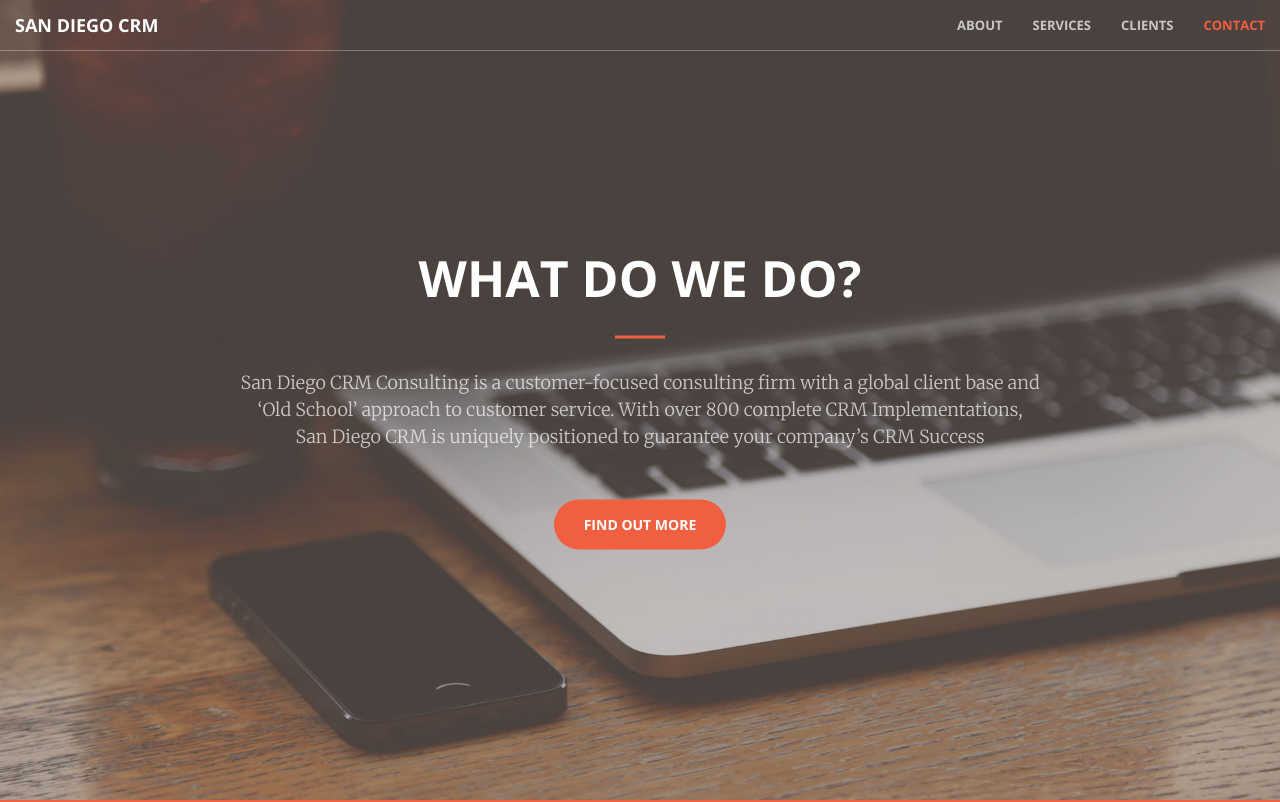
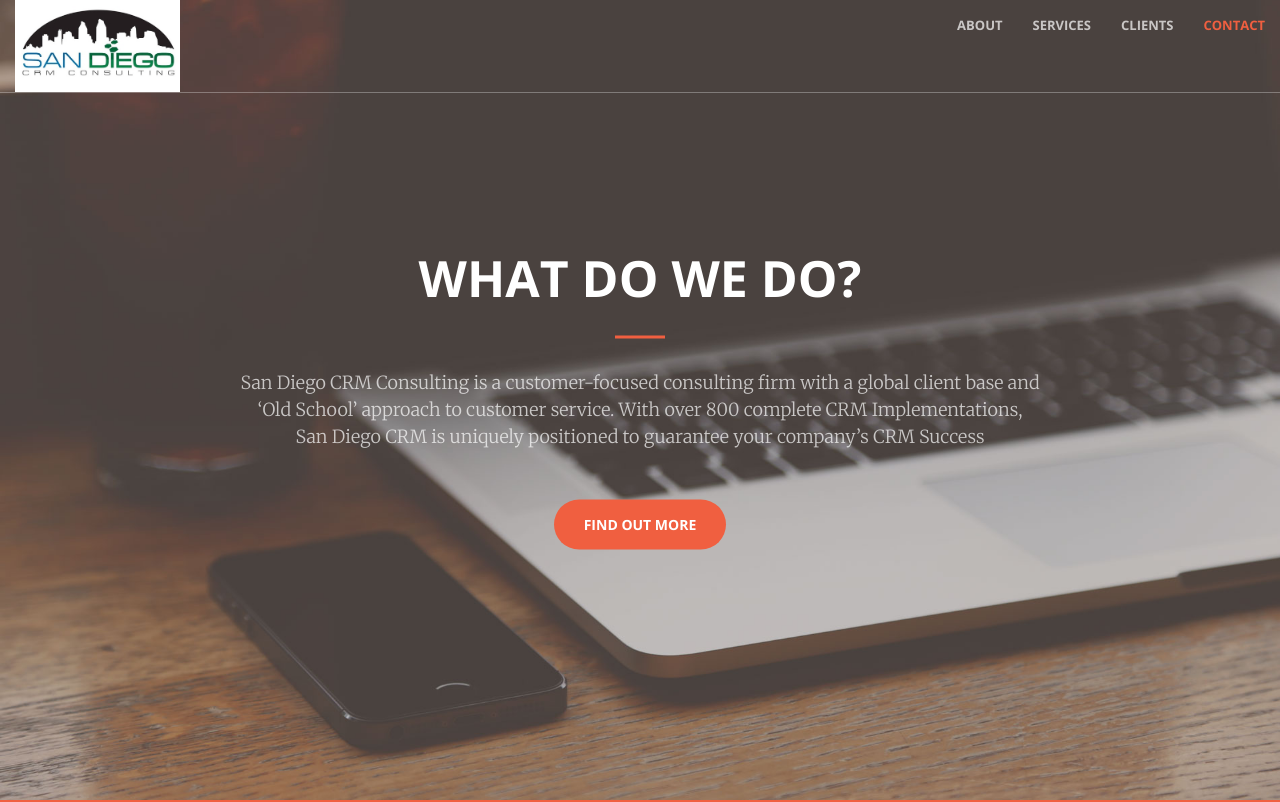
Before and after one commit to neeraj87/sdcrm-website, a website: page index.html in a window 1280 px wide. Shown: the top 802 px of the page. Drawn offline with nearby package versions, Linux system fonts and the light colour scheme.

Commit message:
added sdcrm logo

```diff
--- a/css/creative.css
+++ b/css/creative.css
@@ -415,7 +415,6 @@ body {
   webkit-tap-highlight-color: #222222;
 }
 
-
 .gallery_product
 {
     margin-bottom: 30px;
--- a/index.html
+++ b/index.html
@@ -43,7 +43,7 @@
                 <button type="button" class="navbar-toggle collapsed" data-toggle="collapse" data-target="#bs-example-navbar-collapse-1">
                     <span class="sr-only">Toggle navigation</span> Menu <i class="fa fa-bars"></i>
                 </button>
-                <a class="navbar-brand page-scroll" href="#page-top">SAN DIEGO CRM</a>
+				<img src="img/sdcrm_logo.png" width="40%;"/>
             </div>
 
             <!-- Collect the nav links, forms, and other content for toggling -->
```
Also changed, not shown: img/sdcrm_logo.png (added).
